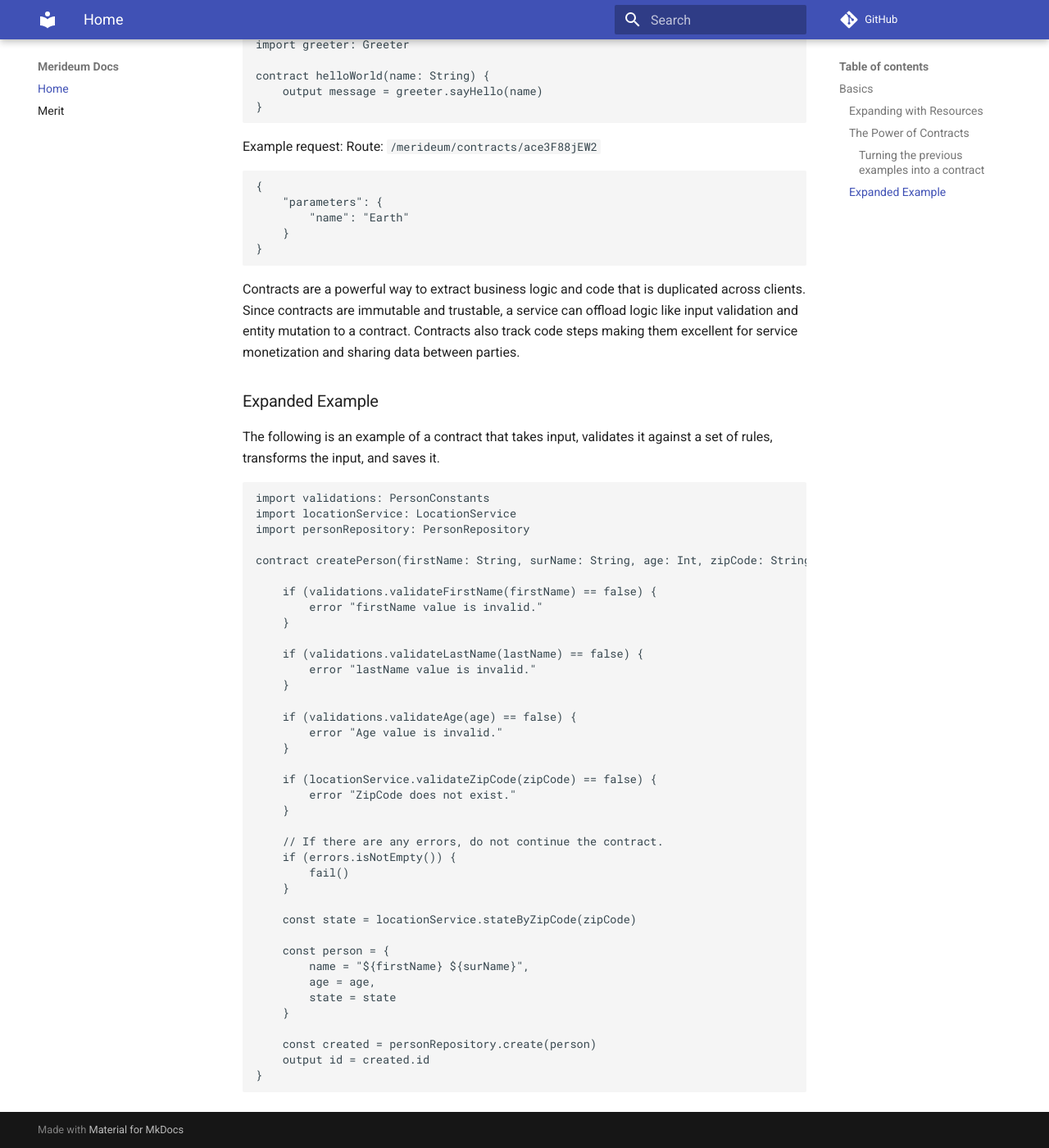
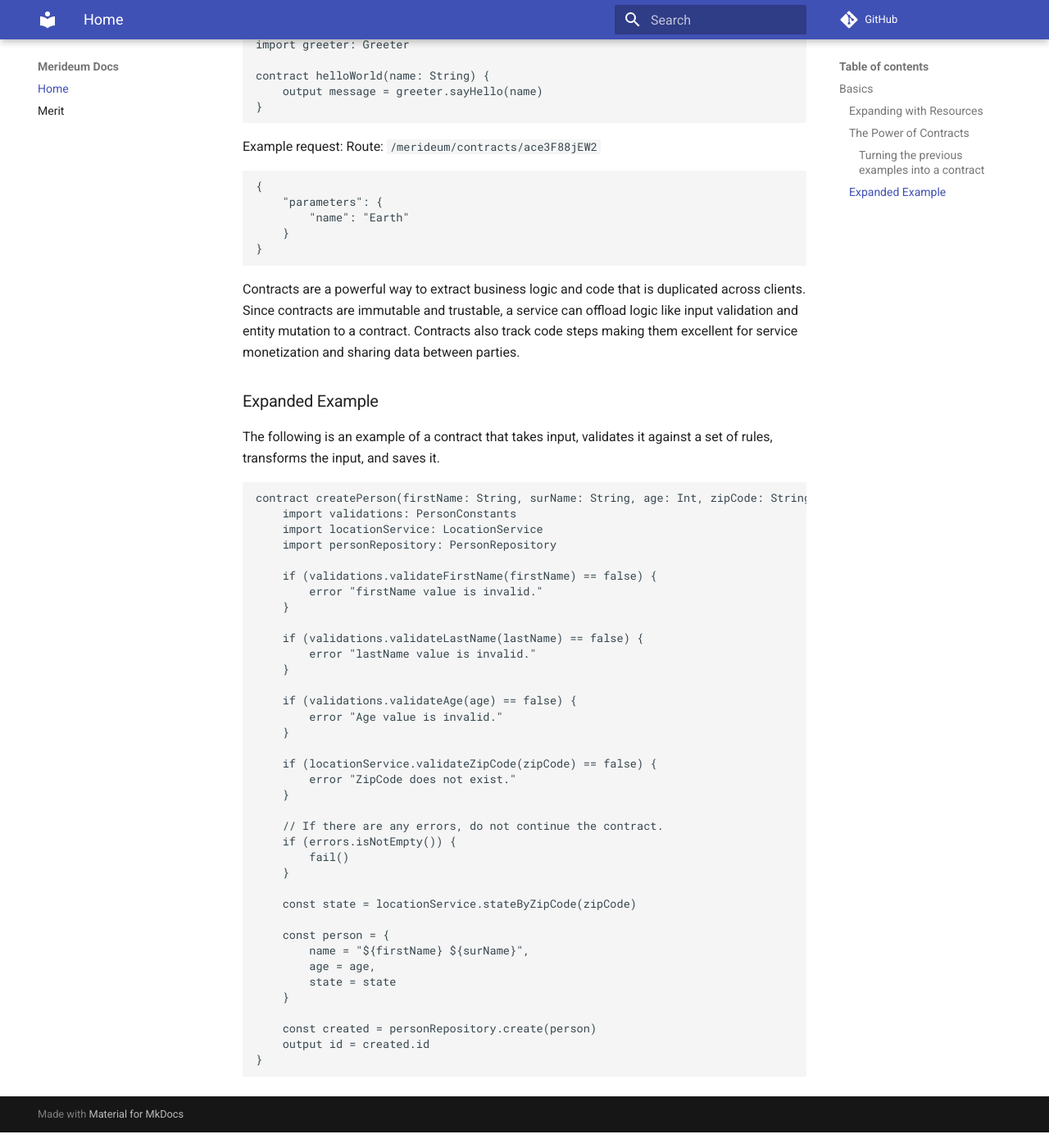
Before and after one commit to merideum/merideum-spec, an MkDocs documentation site: the page built from docs/index.md, in a window 1280 px wide and 1400 px high, scrolled down 1884 px. Shown: the whole window at 82% size. Built offline with MkDocs 1.6.1 and Material for MkDocs 9.7.7, drawn with Linux system fonts in a browser that asks for light colours; comment, search, counter and statistics services are not loaded.

````diff
--- a/docs/index.md
+++ b/docs/index.md
@@ -98,11 +98,10 @@ Contracts are a powerful way to extract business logic and code that is duplicat
 The following is an example of a contract that takes input, validates it against a set of rules, transforms the input, and saves it.
 
 ```
-import validations: PersonConstants
-import locationService: LocationService
-import personRepository: PersonRepository
-
 contract createPerson(firstName: String, surName: String, age: Int, zipCode: String) {
+    import validations: PersonConstants
+    import locationService: LocationService
+    import personRepository: PersonRepository
 
     if (validations.validateFirstName(firstName) == false) {
         error "firstName value is invalid."
````
